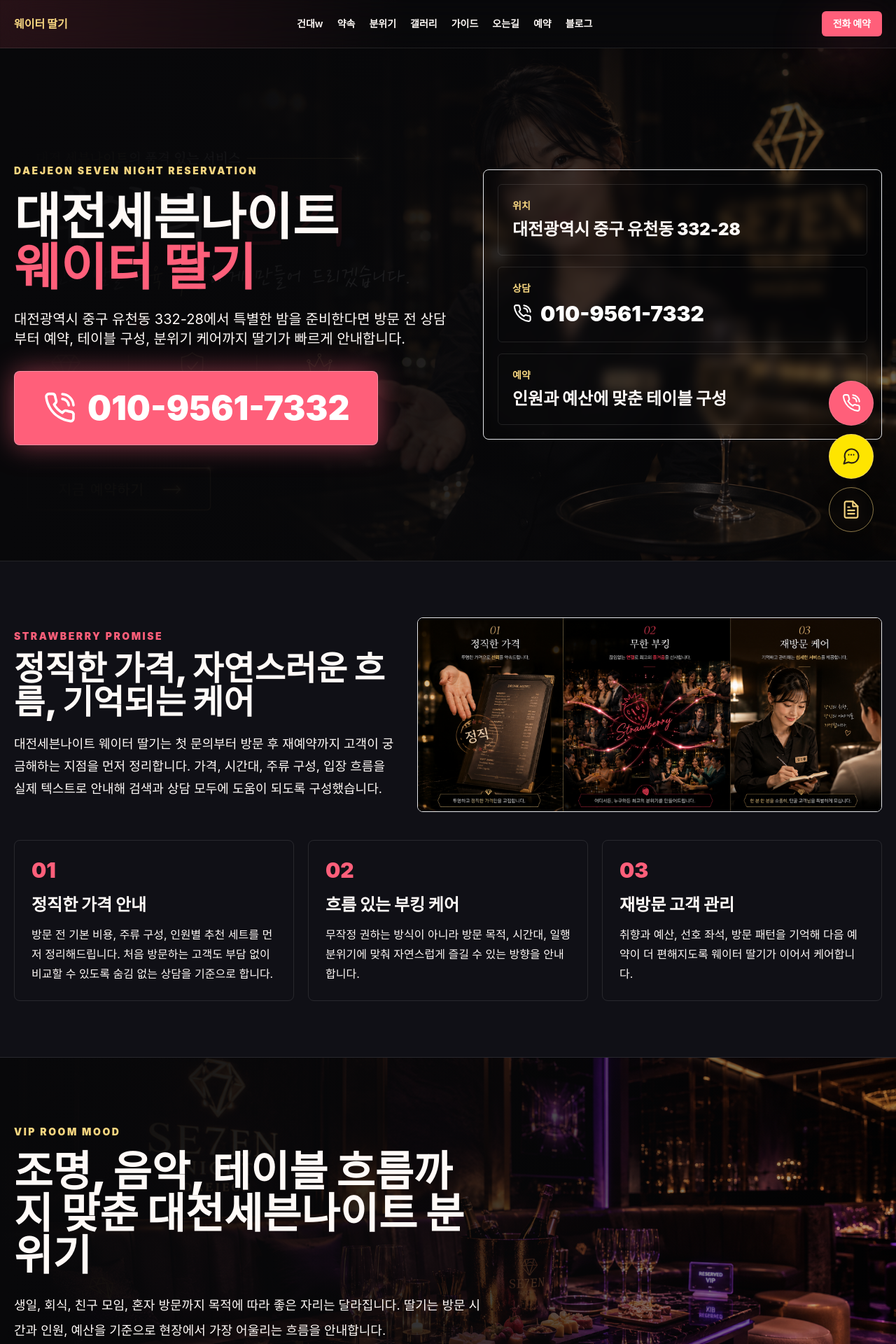
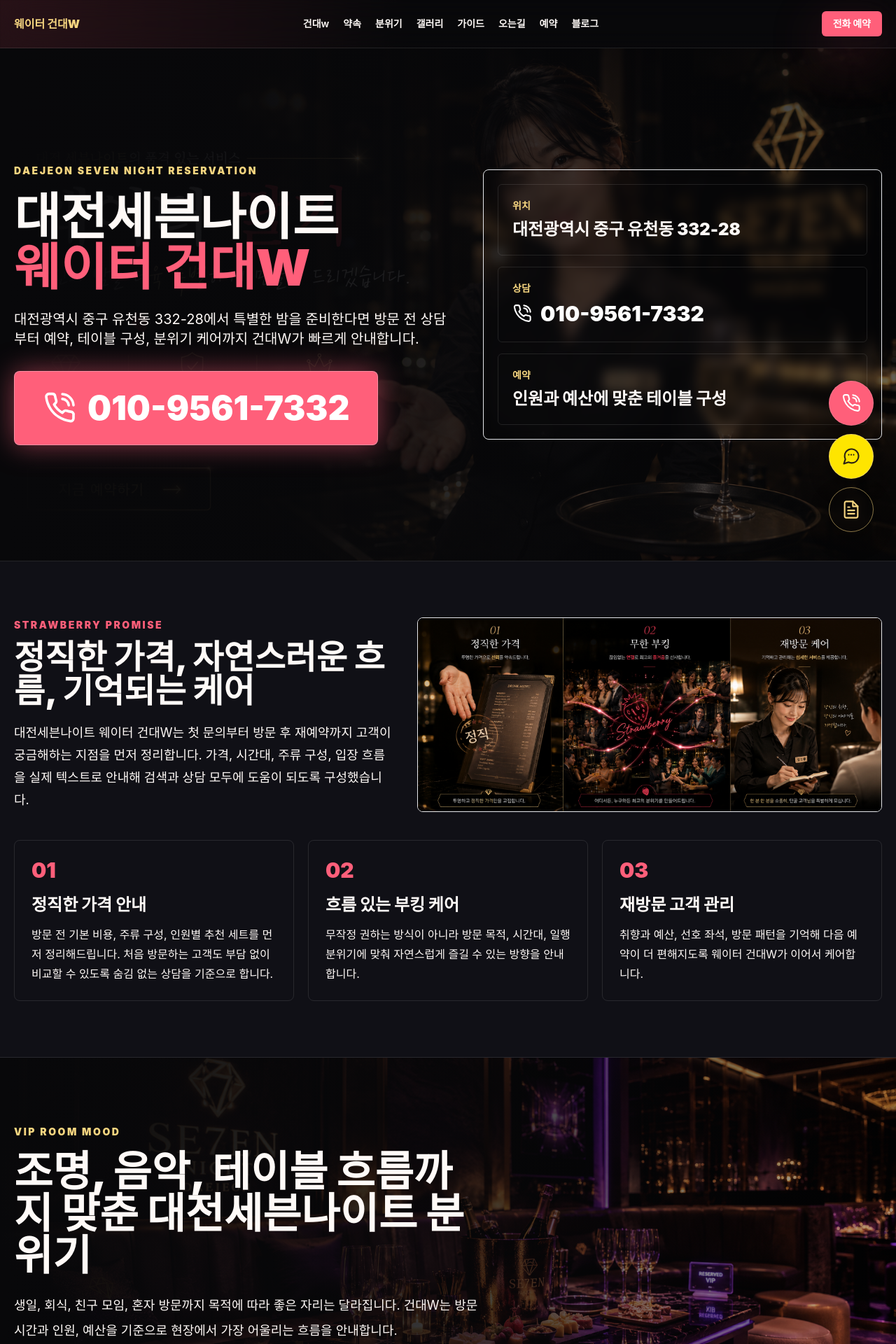
Before and after one commit to oct12kr/busanhopa, a Next.js app: page / in a window 1280 px wide. Shown: the top 1920 px of the page at 70% size. Built offline with nearby package versions, Linux system fonts and the light colour scheme.

Commit message:
replace all 딸기 with 건대W across entire site

```diff
--- a/app/blog/[slug]/page.tsx
+++ b/app/blog/[slug]/page.tsx
@@ -37,12 +37,12 @@ export async function generateMetadata({ params }: BlogPostPageProps): Promise<M
 
   if (!post) {
     return {
-      title: "블로그 글 | 대전세븐나이트 웨이터 딸기"
+      title: "블로그 글 | 대전세븐나이트 웨이터 건대W"
     };
   }
 
   return {
-    title: `${post.title} | 대전세븐나이트 웨이터 딸기`,
+    title: `${post.title} | 대전세븐나이트 웨이터 건대W`,
     description: buildDescription(post.excerpt, post.title),
     alternates: {
       canonical: `/blog/${post.slug}`
--- a/app/blog/page.tsx
+++ b/app/blog/page.tsx
@@ -7,9 +7,9 @@ export const dynamic = 'force-dynamic';
 export const revalidate = 0;
 
 export const metadata: Metadata = {
-  title: "블로그 | 대전세븐나이트 웨이터 딸기",
+  title: "블로그 | 대전세븐나이트 웨이터 건대W",
   description:
-    "대전세븐나이트 웨이터 딸기의 예약 안내, 방문 팁, 분위기와 가격 상담 정보를 정리한 블로그입니다.",
+    "대전세븐나이트 웨이터 건대W의 예약 안내, 방문 팁, 분위기와 가격 상담 정보를 정리한 블로그입니다.",
   alternates: {
     canonical: "/blog"
   }
@@ -142,7 +142,7 @@ function ColumnFallback({ title }: { title: string }) {
 }
 
 export default async function BlogPage() {
-  // 병렬로 세븐나이트와 딸기 웨이터의 포스팅 가져오기 (각각 18개씩)
+  // 병렬로 이용정보와 건대호빠의 포스팅 가져오기 (각각 18개씩)
   const [sevenNightPosts, waiterPosts] = await Promise.all([
     getBlogPostsByCategory("aaa", 18).catch(() => null),
     getBlogPostsByCategory("bbb", 18).catch(() => null)
@@ -194,7 +194,7 @@ export default async function BlogPage() {
             )}
           </div>
 
-          {/* 오른쪽 단: 딸기 웨이터 */}
+          {/* 오른쪽 단: 건대호빠 */}
           <div className="flex flex-col gap-6">
             <div className="flex items-center justify-between border-b border-white/10 pb-4">
               <h2 className="text-2xl font-black tracking-tight text-[#ff5f7a] md:text-3xl">
--- a/app/layout.tsx
+++ b/app/layout.tsx
@@ -6,9 +6,9 @@ import FloatingActionButtons from "@/components/FloatingActionButtons";
 
 const siteUrl = "https://daejeon-seven-night.com";
 const title =
-  "대전세븐나이트 웨이터 딸기 | 대전 예약 상담";
+  "대전세븐나이트 웨이터 건대W | 대전 예약 상담";
 const description =
-  "대전세븐나이트 웨이터 딸기 예약 상담 페이지. 대전광역시 중구 유천동 332-28 방문 전 가격, 시간대, 룸 분위기, 주류 세트, 드레스코드, 재방문 케어까지 실제 텍스트로 안내합니다.";
+  "대전세븐나이트 웨이터 건대W 예약 상담 페이지. 대전광역시 중구 유천동 332-28 방문 전 가격, 시간대, 룸 분위기, 주류 세트, 드레스코드, 재방문 케어까지 실제 텍스트로 안내합니다.";
 
 export const metadata: Metadata = {
   metadataBase: new URL(siteUrl),
@@ -19,7 +19,7 @@ export const metadata: Metadata = {
     "중구세븐나이트",
     "대전 세븐나이트 예약",
     "중구 세븐나이트 예약",
-    "웨이터 딸기",
+    "웨이터 건대W",
     "유천동 나이트",
     "대전 나이트클럽",
     "대전세븐나이트 부킹",
@@ -33,7 +33,7 @@ export const metadata: Metadata = {
     type: "website",
     locale: "ko_KR",
     url: siteUrl,
-    siteName: "대전세븐나이트 웨이터 딸기",
+    siteName: "대전세븐나이트 웨이터 건대W",
     title,
     description,
     images: [
@@ -41,7 +41,7 @@ export const metadata: Metadata = {
         url: "/images/seven%20(1).png",
         width: 2400,
         height: 1000,
-        alt: "대전세븐나이트 웨이터 딸기 예약 상담"
+        alt: "대전세븐나이트 웨이터 건대W 예약 상담"
       }
     ]
   },
--- a/app/page.tsx
+++ b/app/page.tsx
@@ -24,7 +24,7 @@ const promises = [
   },
   {
     title: "재방문 고객 관리",
-    text: "취향과 예산, 선호 좌석, 방문 패턴을 기억해 다음 예약이 더 편해지도록 웨이터 딸기가 이어서 케어합니다."
+    text: "취향과 예산, 선호 좌석, 방문 패턴을 기억해 다음 예약이 더 편해지도록 웨이터 건대W가 이어서 케어합니다."
   }
 ];
 
@@ -56,7 +56,7 @@ const timeTips = [
 const faqs = [
   {
     q: "대전세븐나이트 예약은 어떻게 하나요?",
-    a: "전화로 날짜, 시간, 인원수를 알려주세요. 웨이터 딸기가 예약 가능 여부와 추천 구성을 안내합니다."
+    a: "전화로 날짜, 시간, 인원수를 알려주세요. 웨이터 건대W가 예약 가능 여부와 추천 구성을 안내합니다."
   },
   {
     q: "처음 방문해도 괜찮나요?",
@@ -76,9 +76,9 @@ const localBusinessSchema = {
   "@context": "https://schema.org",
   "@type": "NightClub",
   name: businessName,
-  alternateName: ["대전세븐나이트", "중구세븐나이트", "유천동세븐나이트", "웨이터 딸기"],
+  alternateName: ["대전세븐나이트", "중구세븐나이트", "유천동세븐나이트", "웨이터 건대W"],
   description:
-    "대전광역시 중구 유천동 332-28 대전세븐나이트 예약 상담. 웨이터 딸기의 가격 안내, 부킹 케어, 재방문 고객 관리, 시크릿 가이드 서비스.",
+    "대전광역시 중구 유천동 332-28 대전세븐나이트 예약 상담. 웨이터 건대W의 가격 안내, 부킹 케어, 재방문 고객 관리, 시크릿 가이드 서비스.",
   url: siteUrl,
   image: [
     `${siteUrl}/images/seven%20(1).png`,
@@ -158,11 +158,11 @@ export default function Home() {
               className="mt-5 max-w-4xl text-5xl font-black leading-tight tracking-normal md:text-7xl"
             >
               대전세븐나이트
-              <span className="block text-[#ff5f7a]">웨이터 딸기</span>
+              <span className="block text-[#ff5f7a]">웨이터 건대W</span>
             </h1>
             <p className="mt-6 max-w-2xl text-lg leading-8 text-white/82 md:text-xl">
               대전광역시 중구 유천동 332-28에서 특별한 밤을 준비한다면 방문 전 상담부터
-              예약, 테이블 구성, 분위기 케어까지 딸기가 빠르게 안내합니다.
+              예약, 테이블 구성, 분위기 케어까지 건대W가 빠르게 안내합니다.
             </p>
             <div className="mt-8 flex flex-col gap-3 sm:flex-row">
               <a
@@ -210,7 +210,7 @@ export default function Home() {
                 정직한 가격, 자연스러운 흐름, 기억되는 케어
               </h2>
               <p className="mt-5 text-lg leading-8 text-white/74">
-                대전세븐나이트 웨이터 딸기는 첫 문의부터 방문 후 재예약까지
+                대전세븐나이트 웨이터 건대W는 첫 문의부터 방문 후 재예약까지
                 고객이 궁금해하는 지점을 먼저 정리합니다. 가격, 시간대, 주류
                 구성, 입장 흐름을 실제 텍스트로 안내해 검색과 상담 모두에
                 도움이 되도록 구성했습니다.
@@ -219,7 +219,7 @@ export default function Home() {
             <div className="relative overflow-hidden rounded-lg border border-white/12">
               <Image
                 src="/images/seven (2).png"
-                alt="대전세븐나이트 웨이터 딸기 서비스 안내 이미지"
+                alt="대전세븐나이트 웨이터 건대W 서비스 안내 이미지"
                 width={2400}
                 height={1000}
                 className="h-auto w-full"
@@ -265,7 +265,7 @@ export default function Home() {
             </h2>
             <p className="mt-6 text-lg leading-9 text-white/82">
               생일, 회식, 친구 모임, 혼자 방문까지 목적에 따라 좋은 자리는
-              달라집니다. 딸기는 방문 시간과 인원, 예산을 기준으로 현장에서
+              달라집니다. 건대W는 방문 시간과 인원, 예산을 기준으로 현장에서
               가장 어울리는 흐름을 안내합니다.
             </p>
           </div>
@@ -286,7 +286,7 @@ export default function Home() {
             <p className="text-lg leading-8 text-white/72">
               검색엔진이 읽을 수 있도록 이미지 설명, 예약 키워드, 지역 키워드,
               상담 정보를 HTML 문장으로 구성했습니다. 대전세븐나이트,
-              중구 유천동, 웨이터 딸기 관련 핵심 문구를 자연스럽게
+              중구 유천동, 웨이터 건대W 관련 핵심 문구를 자연스럽게
               배치했습니다.
             </p>
           </div>
@@ -319,7 +319,7 @@ export default function Home() {
               Secret Guide
             </p>
             <h2 className="mt-3 text-4xl font-black leading-tight md:text-6xl">
-              딸기만의 방문 가이드
+              건대W만의 방문 가이드
             </h2>
             <p className="mx-auto mt-5 max-w-2xl text-lg leading-8 text-white/72">
               언제 가면 좋은지, 어떤 스타일이 어울리는지, 어느 정도 예산을
--- a/components/Footer.tsx
+++ b/components/Footer.tsx
@@ -12,7 +12,7 @@ export default function Footer() {
           사업자 정보: 입력 예정 · 주소: {area} {detailAddress} · 전화: {phoneDisplay}
         </p>
         <p>
-          대전세븐나이트, 중구 유천동, 웨이터 딸기, 정직한 가격 안내,
+          대전세븐나이트, 중구 유천동, 웨이터 건대W, 정직한 가격 안내,
           부킹 케어, 재방문 관리, 방문 가이드 정보를 제공합니다.
         </p>
       </div>
--- a/components/Header.tsx
+++ b/components/Header.tsx
@@ -85,7 +85,7 @@ export default function Header() {
       >
         {/* 로고 */}
         <Link href="/" className="text-base font-black text-[#f7d680]">
-          웨이터 딸기
+          웨이터 건대W
         </Link>
 
         {/* PC 가로 메뉴 (md 이상) */}
--- a/lib/constants.ts
+++ b/lib/constants.ts
@@ -1,4 +1,4 @@
-export const businessName = "대전세븐나이트 웨이터 딸기";
+export const businessName = "대전세븐나이트 웨이터 건대W";
 export const area = "대전광역시 중구 유천동";
 export const detailAddress = "332-28";
 export const phoneDisplay = "010-9561-7332";
```
